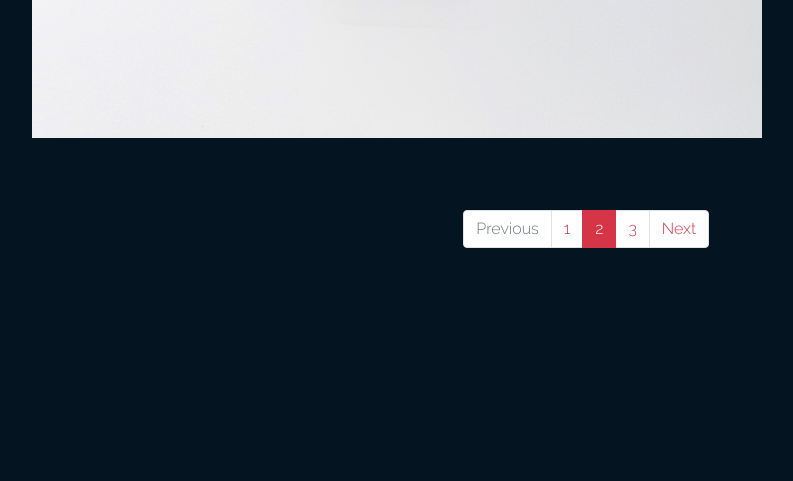
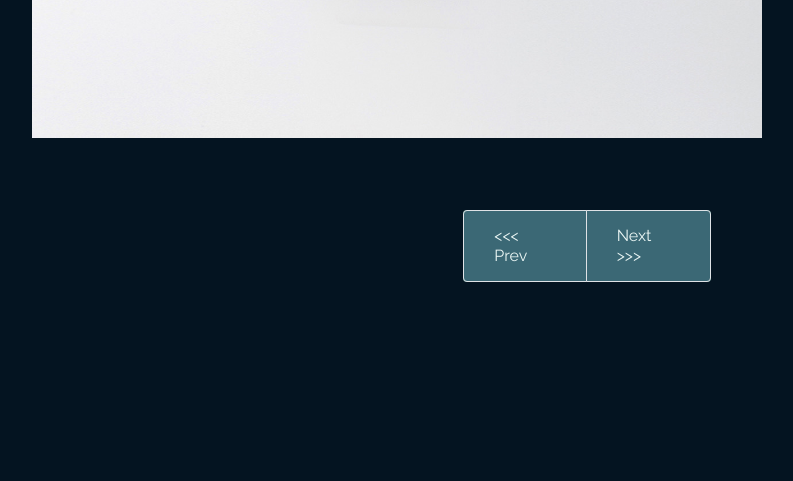
Before and after one commit to Jordano98/athena_portfolio, a Django app: template templates/portfolio/portfolio-single-3.html in a window 1280 px wide. Shown: the part 3040-3521 px from the top of the page, without its empty margins (53-846 px from the left). Run offline with Django 3.2, Linux system fonts and the light colour scheme; the template is opened without the code that fills it, so the values that code supplies are empty; some web fonts are replaced.

Commit message:
end of style editing

```diff
--- a/statics/css/style.css
+++ b/statics/css/style.css
@@ -2095,3 +2095,14 @@ span.error {
 .gsap-reveal-img .reveal-wrap .reveal-content .portfolio-item-content h3 {
   margin-bottom: 10px;
 }
+
+.page-item{
+  background-color: #69a096;
+  border-radius: 4px;
+}
+.page-link{
+  background-color: #3b6875;
+  color: #ecf7f5;
+  padding: 15px 30px;
+  font-weight: 400;
+}
--- a/templates/portfolio/portfolio-single-3.html
+++ b/templates/portfolio/portfolio-single-3.html
@@ -132,16 +132,11 @@
           <div class="row">
               <div class="col-md-3 m-auto">
                 <ul class="pagination">
-                  <li class="page-item disabled">
-                    <a class="page-link" href="#" tabindex="-1">Previous</a>
+                  <li class="page-item">
+                    <a class="page-link" href="#"><span><<<</span>     Prev</a>
                   </li>
-                  <li class="page-item"><a class="page-link" href="#">1</a></li>
-                  <li class="page-item active">
-                    <a class="page-link" href="#">2 <span class="sr-only">(current)</span></a>
-                  </li>
-                  <li class="page-item"><a class="page-link" href="#">3</a></li>
                   <li class="page-item">
-                    <a class="page-link" href="#">Next</a>
+                    <a class="page-link" href="#">Next    <span>>>></span></a>
                   </li>
                 </ul>
               </div>
```
